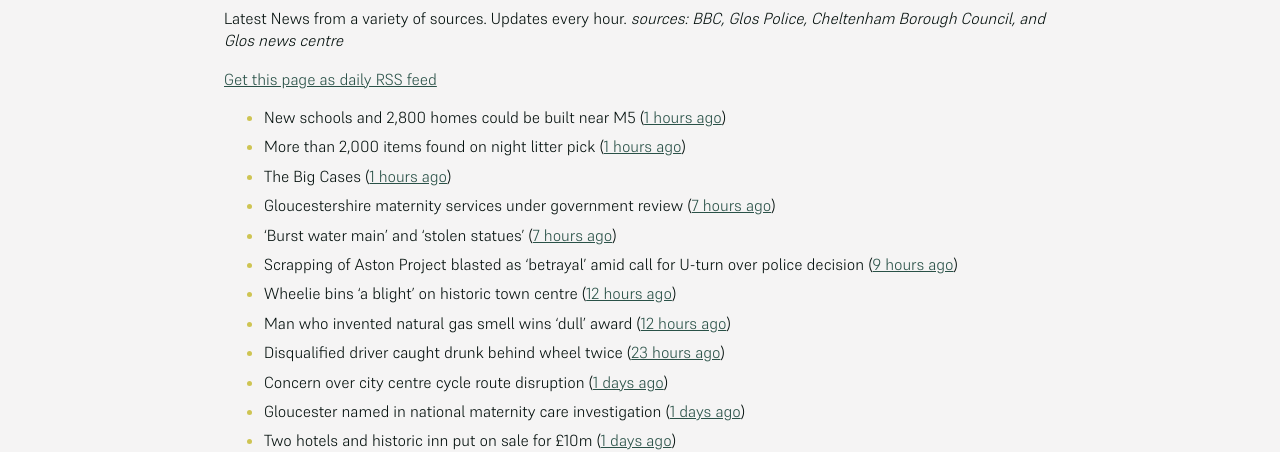
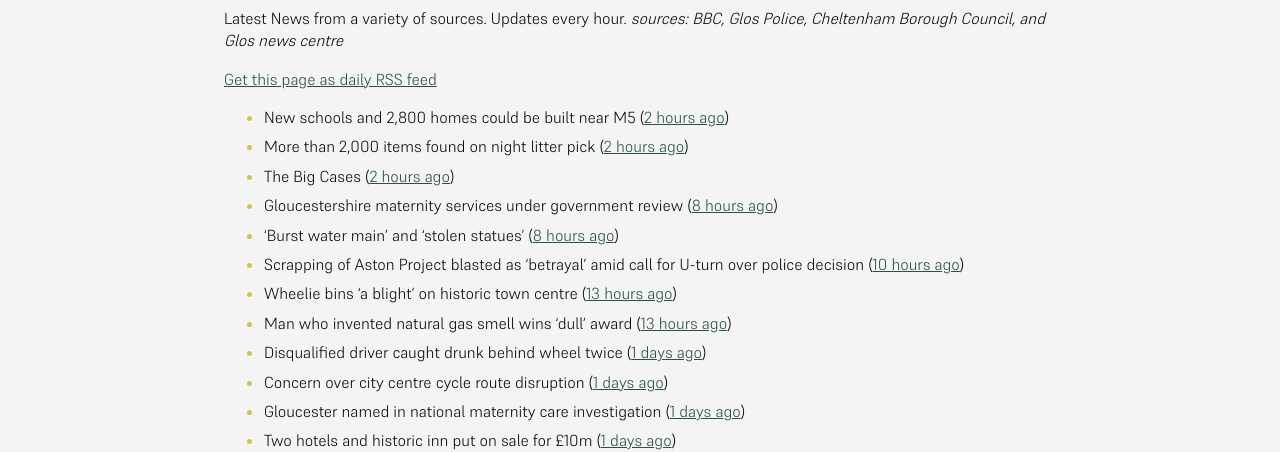
Before and after one commit to mat-0/cheltenham-open-data, a Jekyll site: the page built from _pages/news.md, in a window 1280 px wide. Shown: the part 266-718 px from the top of the page. Built offline with Jekyll 4.4.1, drawn with Linux system fonts in a browser that asks for light colours.

Commit message:
Updated 2025-06-24 18:59:10

```diff
--- a/_pages/news.md
+++ b/_pages/news.md
@@ -12,15 +12,15 @@ _sources: BBC, Glos Police, Cheltenham Borough Council, and Glos news centre_
 [Get this page as daily RSS feed](/daily.rss)
 
 <!-- news_marker starts -->
-- New schools and 2,800 homes could be built near M5 ([1 hours ago](https://www.bbc.com/news/articles/c5y7dlwng0do))
-- More than 2,000 items found on night litter pick ([1 hours ago](https://www.bbc.com/news/articles/cpvjmxvzj32o))
-- The Big Cases ([1 hours ago](https://www.bbc.co.uk/iplayer/episode/m001z7w2))
-- Gloucestershire maternity services under government review ([7 hours ago](https://www.bbc.co.uk/sounds/play/p0ll39jx))
-- 'Burst water main' and 'stolen statues' ([7 hours ago](https://www.bbc.com/news/articles/c98w395w3wlo))
-- Scrapping of Aston Project blasted as ‘betrayal’ amid call for U-turn over police decision ([9 hours ago](https://gloucesternewscentre.co.uk/scrapping-of-aston-project-blasted-as-betrayal-amid-call-for-u-turn-over-police-decision/))
-- Wheelie bins 'a blight' on historic town centre ([12 hours ago](https://www.bbc.com/news/articles/cn86y7dq8yeo))
-- Man who invented natural gas smell wins 'dull' award ([12 hours ago](https://www.bbc.com/news/articles/cpw74x57p8po))
-- Disqualified driver caught drunk behind wheel twice ([23 hours ago](https://www.bbc.com/news/articles/c0k75jkm43zo))
+- New schools and 2,800 homes could be built near M5 ([2 hours ago](https://www.bbc.com/news/articles/c5y7dlwng0do))
+- More than 2,000 items found on night litter pick ([2 hours ago](https://www.bbc.com/news/articles/cpvjmxvzj32o))
+- The Big Cases ([2 hours ago](https://www.bbc.co.uk/iplayer/episode/m001z7w2))
+- Gloucestershire maternity services under government review ([8 hours ago](https://www.bbc.co.uk/sounds/play/p0ll39jx))
+- 'Burst water main' and 'stolen statues' ([8 hours ago](https://www.bbc.com/news/articles/c98w395w3wlo))
+- Scrapping of Aston Project blasted as ‘betrayal’ amid call for U-turn over police decision ([10 hours ago](https://gloucesternewscentre.co.uk/scrapping-of-aston-project-blasted-as-betrayal-amid-call-for-u-turn-over-police-decision/))
+- Wheelie bins 'a blight' on historic town centre ([13 hours ago](https://www.bbc.com/news/articles/cn86y7dq8yeo))
+- Man who invented natural gas smell wins 'dull' award ([13 hours ago](https://www.bbc.com/news/articles/cpw74x57p8po))
+- Disqualified driver caught drunk behind wheel twice ([1 days ago](https://www.bbc.com/news/articles/c0k75jkm43zo))
 - Concern over city centre cycle route disruption ([1 days ago](https://www.bbc.com/news/articles/cdez9y99k77o))
 - Gloucester named in national maternity care investigation ([1 days ago](https://www.bbc.com/news/articles/c994x95yygyo))
 - Two hotels and historic inn put on sale for £10m ([1 days ago](https://www.bbc.com/news/articles/c5y0vl7v84xo))
```
Also changed, not shown: _data/flood.json (+4 -4 lines), _pages/fix-my-street.md (+6 -6 lines), index.md (+5 -5 lines).
